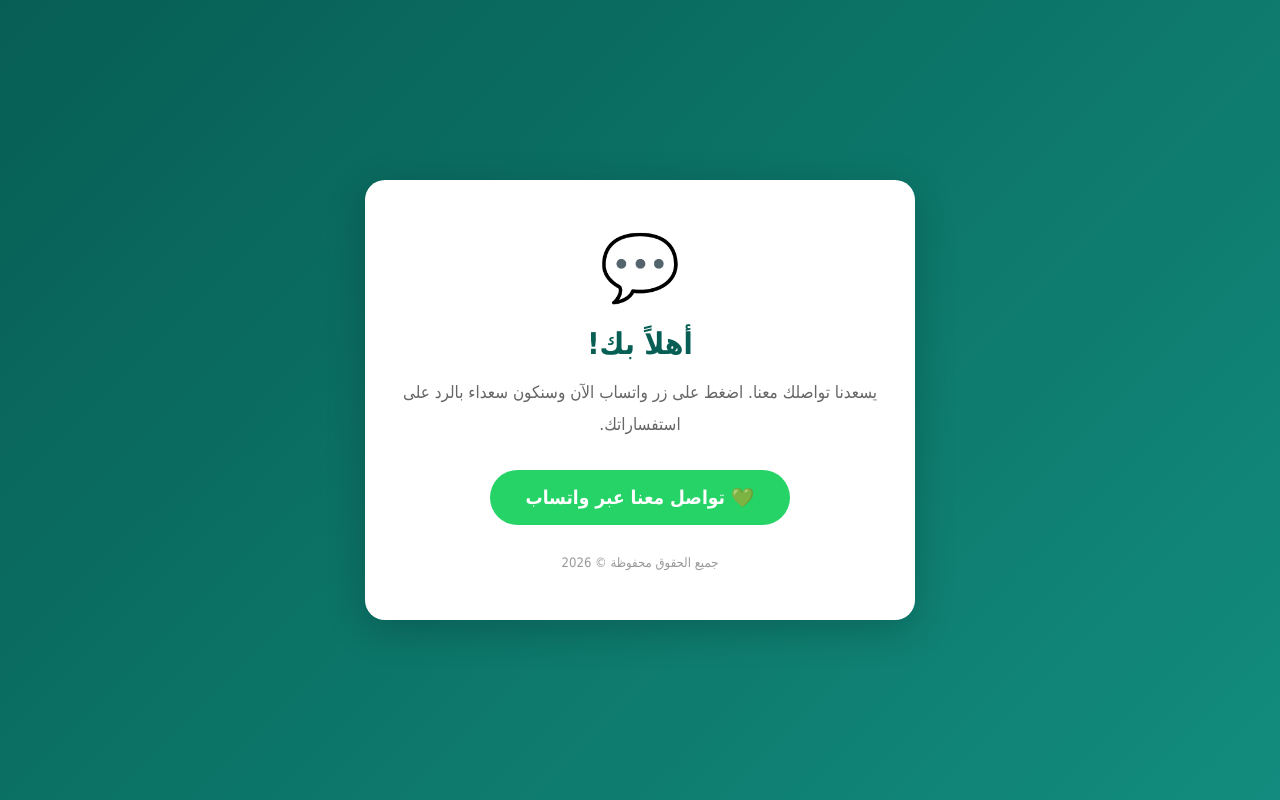
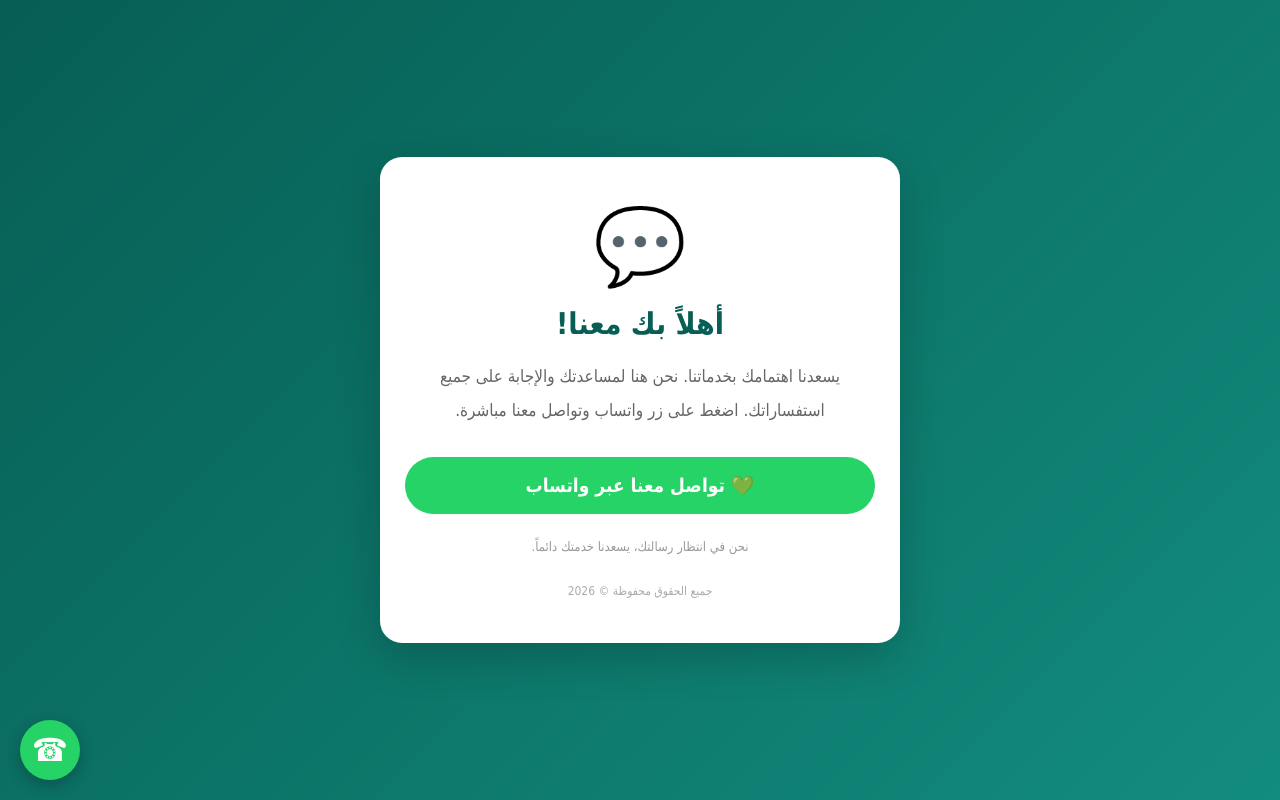
Before and after one commit to mohamedadm2070-droid/tourism.com, a plain HTML site: page index.html in a window 1280 px wide. Drawn offline with Linux system fonts and the light colour scheme.

Commit message:
Update index.html

```diff
--- a/index.html
+++ b/index.html
@@ -1,64 +1,113 @@
+
 <!DOCTYPE html>
 <html lang="ar" dir="rtl">
+
 <head>
 <meta charset="UTF-8">
 <meta name="viewport" content="width=device-width, initial-scale=1.0">
+
 <title>تواصل معنا عبر واتساب</title>
 
+<meta name="description" content="تواصل معنا مباشرة عبر واتساب واحصل على المساعدة التي تحتاجها.">
+
+<!-- TikTok Pixel Code Start -->
+<script>
+!function (w, d, t) {
+  w.TiktokAnalyticsObject=t;
+  var ttq=w[t]=w[t]||[];
+  ttq.methods=["page","track","identify","instances","debug","on","off","once","ready","alias","group","enableCookie","disableCookie","holdConsent","revokeConsent","grantConsent"];
+  ttq.setAndDefer=function(t,e){
+    t[e]=function(){
+      t.push([t[e] ? t[e] : e].concat(Array.prototype.slice.call(arguments,0)))
+    }
+  };
+  for(var i=0;i<ttq.methods.length;i++)
+    ttq.setAndDefer(ttq,ttq.methods[i]);
+
+  ttq.instance=function(t){
+    for(var e=ttq._i[t]||[],n=0;n<ttq.methods.length;n++)
+      ttq.setAndDefer(e,ttq.methods[n]);
+    return e
+  };
+
+  ttq.load=function(e,n){
+    var r="https://analytics.tiktok.com/i18n/pixel/events.js",
+    o=n&&n.partner;
+    ttq._i=ttq._i||{};
+    ttq._i[e]=[];
+    ttq._i[e]._u=r;
+    ttq._t=ttq._t||{};
+    ttq._t[e]=+new Date;
+    ttq._o=ttq._o||{};
+    ttq._o[e]=n||{};
+    n=document.createElement("script");
+    n.type="text/javascript";
+    n.async=!0;
+    n.src=r+"?sdkid="+e+"&lib="+t;
+    e=document.getElementsByTagName("script")[0];
+    e.parentNode.insertBefore(n,e)
+  };
+
+  ttq.load('DBRS5ABC77U859QPQT20');
+  ttq.page();
+}(window, document, 'ttq');
+</script>
+<!-- TikTok Pixel Code End -->
+
 <style>
+
 * {
   margin: 0;
   padding: 0;
   box-sizing: border-box;
-      font-family: Tahoma, Arial, sans-serif;
 }
 
 body {
+  font-family: Tahoma, Arial, sans-serif;
   background: linear-gradient(135deg, #075e54, #128c7e);
   min-height: 100vh;
   display: flex;
+  align-items: center;
   justify-content: center;
-      align-items: center;
   padding: 20px;
-      color: white;
-      text-align: center;
 }
 
 .landing {
-      background: white;
-      color: #333;
-      padding: 50px 25px;
-      border-radius: 20px;
-      max-width: 550px;
+  background: #fff;
   width: 100%;
-      box-shadow: 0 10px 40px #0003;
+  max-width: 520px;
+  padding: 45px 25px;
+  border-radius: 22px;
+  text-align: center;
+  box-shadow: 0 15px 45px rgba(0,0,0,0.2);
 }
 
-    .icon {
-      font-size: 65px;
-      margin-bottom: 20px;
+.logo {
+  font-size: 75px;
+  margin-bottom: 15px;
 }
 
 h1 {
+  color: #075e54;
   font-size: 30px;
-      margin-bottom: 15px;
-      color: #075e54;
+  margin-bottom: 18px;
 }
 
-    p {
+.description {
+  color: #666;
   font-size: 17px;
-      line-height: 1.9;
+  line-height: 2;
   margin-bottom: 30px;
-      color: #666;
 }
 
 .whatsapp-btn {
   display: inline-block;
+  width: 100%;
   background: #25d366;
   color: white;
+  padding: 17px 15px;
+  border-radius: 50px;
   text-decoration: none;
-      padding: 16px 35px;
-      border-radius: 50px;
   font-size: 19px;
   font-weight: bold;
   transition: 0.3s;
@@ -66,14 +115,44 @@
 
 .whatsapp-btn:hover {
   background: #128c7e;
-      transform: scale(1.05);
+  transform: translateY(-3px);
+}
+
+.note {
+  color: #999;
+  font-size: 13px;
+  margin-top: 25px;
+}
+
+.floating-whatsapp {
+  position: fixed;
+  bottom: 20px;
+  left: 20px;
+  background: #25d366;
+  color: white;
+  width: 60px;
+  height: 60px;
+  border-radius: 50%;
+  display: flex;
+  justify-content: center;
+  align-items: center;
+  font-size: 32px;
+  text-decoration: none;
+  box-shadow: 0 5px 15px rgba(0,0,0,0.25);
+  z-index: 999;
+  transition: 0.3s;
+}
+
+.floating-whatsapp:hover {
+  transform: scale(1.1);
 }
 
 footer {
   margin-top: 30px;
-      font-size: 13px;
-      color: #999;
+  color: #aaa;
+  font-size: 12px;
 }
+
 </style>
 </head>
 
@@ -81,23 +160,30 @@
 
 <div class="landing">
 
-    <div class="icon">💬</div>
+  <div class="logo">💬</div>
 
-    <h1>أهلاً بك!</h1>
+  <h1>أهلاً بك معنا!</h1>
 
-    <p>
-      يسعدنا تواصلك معنا.
-      اضغط على زر واتساب الآن وسنكون سعداء بالرد على استفساراتك.
+  <p class="description">
+    يسعدنا اهتمامك بخدماتنا.
+    نحن هنا لمساعدتك والإجابة على جميع استفساراتك.
+    اضغط على زر واتساب وتواصل معنا مباشرة.
   </p>
 
-    <!-- ضع رقم واتساب الخاص بك هنا -->
+  <!-- زر واتساب الرئيسي -->
   <a
     class="whatsapp-btn"
-      href="https://wa.me/01019173933"
+    href="https://wa.me/201000000000"
     target="_blank"
-      rel="noopener noreferrer">
+    rel="noopener noreferrer"
+    onclick="if(window.ttq){ttq.track('Contact');}"
+  >
     💚 تواصل معنا عبر واتساب
   </a>
+
+  <p class="note">
+    نحن في انتظار رسالتك، يسعدنا خدمتك دائماً.
+  </p>
 
   <footer>
     جميع الحقوق محفوظة © 2026
@@ -105,5 +191,17 @@
 
 </div>
 
+<!-- زر واتساب العائم -->
+<a
+  class="floating-whatsapp"
+  href="https://wa.me/01019173933"
+  target="_blank"
+  rel="noopener noreferrer"
+  aria-label="تواصل معنا عبر واتساب"
+  onclick="if(window.ttq){ttq.track('Contact');}"
+>
+  ☎
+</a>
+
 </body>
 </html>
```
Lines whose indentation alone changed are shown as unchanged.
